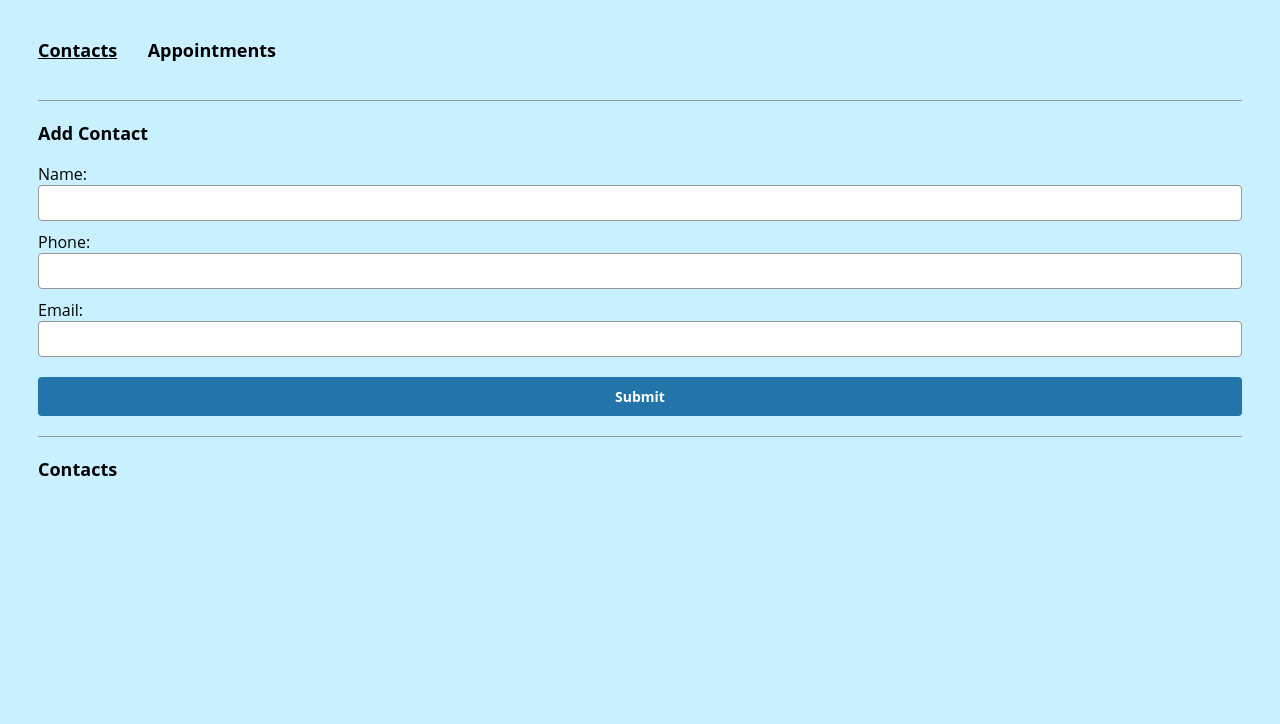
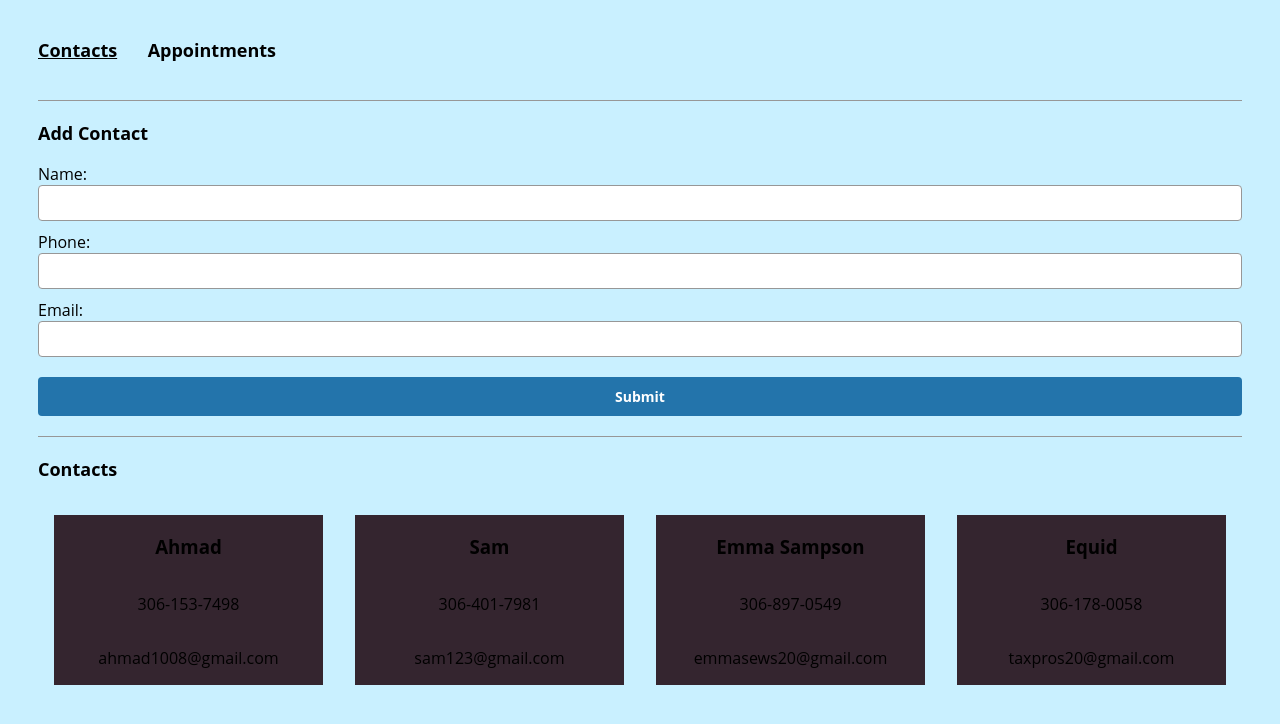
Before and after one commit to YSquid/react-appointment-planner-challenge, a React (Create React App) app: page /contacts in a window 1280 px wide. Shown: the top 724 px of the page. Built offline with nearby package versions, Linux system fonts and the light colour scheme.

Commit message:
added test data for ocntact and appoinments, initialized with it

```diff
--- a/src/App.js
+++ b/src/App.js
@@ -1,6 +1,6 @@
 import React, { useState } from "react";
 import { Switch, Route, Redirect, NavLink } from "react-router-dom";
-import './App.css'
+import "./App.css";
 
 import { AppointmentsPage } from "./containers/appointmentsPage/AppointmentsPage";
 import { ContactsPage } from "./containers/contactsPage/ContactsPage";
@@ -11,8 +11,22 @@ function App() {
   contacts and appointments
   */
 
-  const [contacts, setContacts] = useState([]);
-  const [appointments, setAppointments] = useState([]);
+  const testContacts = [
+    { name: "Ahmad", phone: "306-153-7498", email: "ahmad1008@gmail.com" },
+    { name: "Sam", phone: "306-401-7981", email: "sam123@gmail.com" },
+    { name: "Emma Sampson", phone: "306-897-0549", email: "emmasews20@gmail.com" },
+    { name: "Equid", phone: "306-178-0058", email: "taxpros20@gmail.com" }
+  ];
+
+  const testAppointments = [
+    {title: 'Ahmad intake', contact: 'Ahmad', date: '2023-01-11', time: '12:45pm'},
+    {title: 'Sam renewal', contact: 'Sam', date: '2023-02-14', time: '7:30am'},
+    {title: 'Emma prospect', contact: 'Emma', date: '2023-01-21', time: '3:45pm'},
+    {title: 'Sam renewal', contact: 'Sam', date: '2023-02-14', time: '1:00pm'}
+  ]
+
+  const [contacts, setContacts] = useState(testContacts);
+  const [appointments, setAppointments] = useState(testAppointments);
 
   const ROUTES = {
     CONTACTS: "/contacts",
@@ -38,10 +52,18 @@ function App() {
   return (
     <>
       <nav>
-        <NavLink to={ROUTES.CONTACTS} activeClassName="active" className="navLink">
+        <NavLink
+          to={ROUTES.CONTACTS}
+          activeClassName="active"
+          className="navLink"
+        >
           <h2>Contacts</h2>
         </NavLink>
-        <NavLink to={ROUTES.APPOINTMENTS} activeClassName="active" className="navLink">
+        <NavLink
+          to={ROUTES.APPOINTMENTS}
+          activeClassName="active"
+          className="navLink"
+        >
           <h2>Appointments</h2>
         </NavLink>
       </nav>
--- a/src/components/tile/Tile.css
+++ b/src/components/tile/Tile.css
@@ -1,6 +1,16 @@
 .tile-container {
     display: flex;
     flex-direction: column;
-    width: 33%;
+    width: 30%;
     text-align: center;
+    margin: 1rem;
+    background-color: var(--black-coffee);
 }
+
+.tile-title {
+    background-color: var(--black-coffee);
+}
+
+.tile-value {
+    background-color: var(--black-coffee);
+}
```
